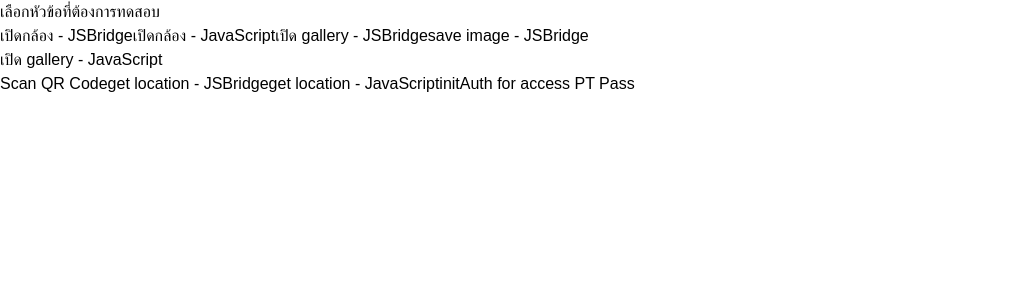
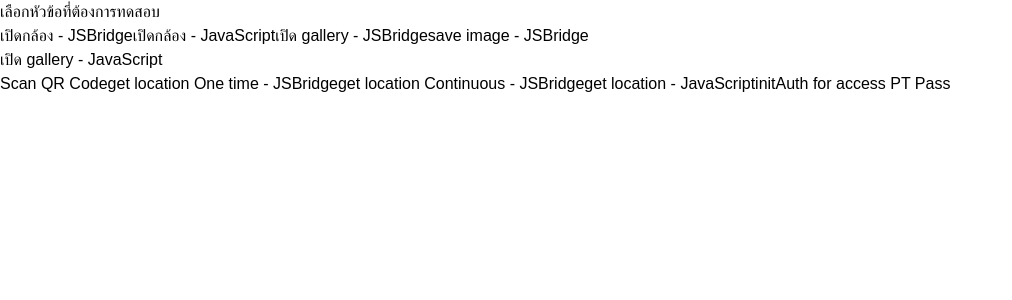
Before and after one commit to 11SF/webview-permission-test, a React (Vite) app: page / in a window 1280 px wide. Shown: the top 300 px of the page, without its empty margins (0-1012 px from the left). Built offline with nearby package versions, Linux system fonts and the light colour scheme; a web font is replaced by a local one.

Commit message:
Update location functionality in Home and Location components

```diff
--- a/src/pages/Home.tsx
+++ b/src/pages/Home.tsx
@@ -142,11 +142,18 @@ export default function Home() {
 
         <Button label="Scan QR Code" onClick={onClickScanQRCodeJSBridge} />
         <Button
-          label="get location - JSBridge"
+          label="get location One time - JSBridge"
           onClick={() => {
-            navigate("/location?mode=jsbridge");
+            navigate("/location?mode=jsbridge&continuous=true");
           }}
         />
+        <Button
+          label="get location Continuous - JSBridge"
+          onClick={() => {
+            navigate("/location?mode=jsbridge&continuous=true");
+          }}
+        />
+
         <Button
           label="get location - JavaScript"
           onClick={() => {
--- a/src/pages/Location.tsx
+++ b/src/pages/Location.tsx
@@ -35,7 +35,11 @@ export default function Location() {
         }
       );
     } else {
-      const isContinuous = true;
+      let isContinuous = false;
+      if (searchParams.get("continuous") === "true") {
+        isContinuous = true;
+      }
+
       triggerNativeGetLocation(
         isContinuous,
         (lat: number, long: number) => {
@@ -62,6 +66,7 @@ export default function Location() {
         <b>Updated At:</b> {updatedAt?.toISOString() ?? "no data"}
       </p>
 
+      {searchParams.get("continuous") === "true" ? (
         <Button
           label="Stop Location"
           onClick={() => {
@@ -70,6 +75,8 @@ export default function Location() {
             }, useHandleErrorJSBridge);
           }}
         />
+      ) : null}
+
       <Button
         className="w-full"
         label="Back"
```
Lines whose indentation alone changed are shown as unchanged.
